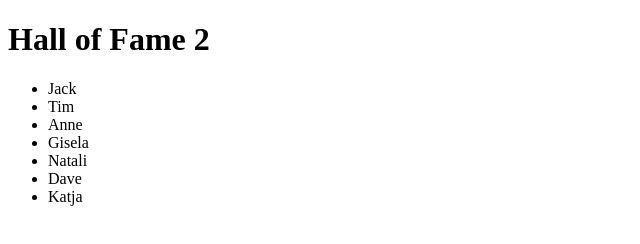
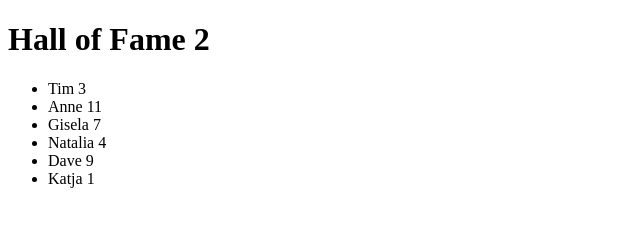
Before and after one commit to Nat47/git-playground, a plain HTML site: page index.html in a window 1280 px wide. Shown: the whole page, without its empty margins (0-640 px from the left). Drawn offline with Linux system fonts and the light colour scheme.

Commit message:
Añadir números
Favoritos

```diff
--- a/index.html
+++ b/index.html
@@ -8,13 +8,12 @@
 
 <h1>Hall of Fame 2</h1>
 <ul>
-	<li>Jack</li>
-	<li>Tim</li>
-	<li>Anne</li>
-	<li>Gisela</li>
-	<li>Natali</li>
-	<li>Dave</li>
-	<li>Katja</li>
+	<li>Tim 3</li>
+	<li>Anne 11</li>
+	<li>Gisela 7</li>
+	<li>Natalia 4</li>
+	<li>Dave 9</li>
+	<li>Katja 1</li>
 </ul>
 
 
```
